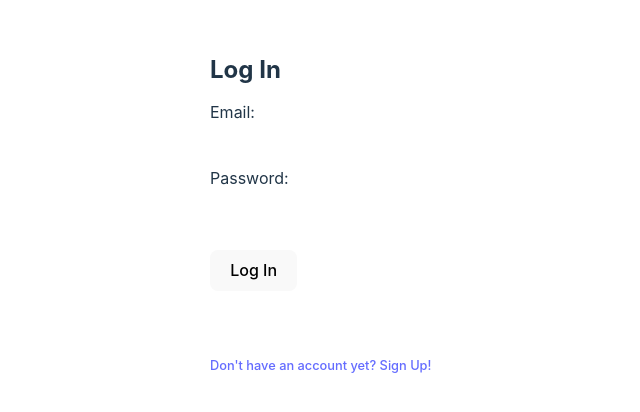
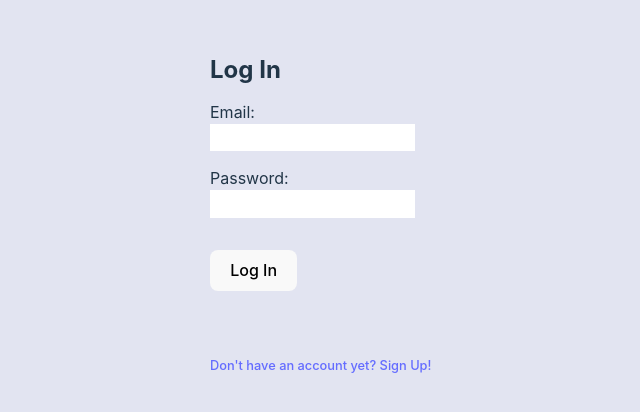
Before and after one commit to mmcknett/loggr, a React (Vite) app: page / in a window 1280 px wide. Shown: the part 192-604 px from the top of the page, without its empty margins (46-686 px from the left). Built offline with nearby package versions, Linux system fonts and the light colour scheme; no server answers.

Commit message:
fix: Can't see text boxes in light mode

```diff
--- a/src/index.css
+++ b/src/index.css
@@ -59,7 +59,7 @@ button:focus-visible {
 @media (prefers-color-scheme: light) {
   :root {
     color: #213547;
-    background-color: #ffffff;
+    background-color: #e2e4f1;
   }
   a:hover {
     color: #747bff;
```
